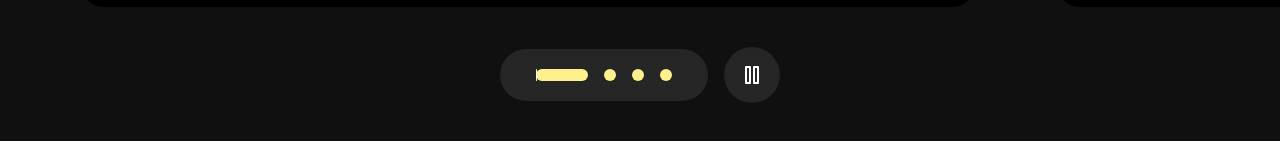
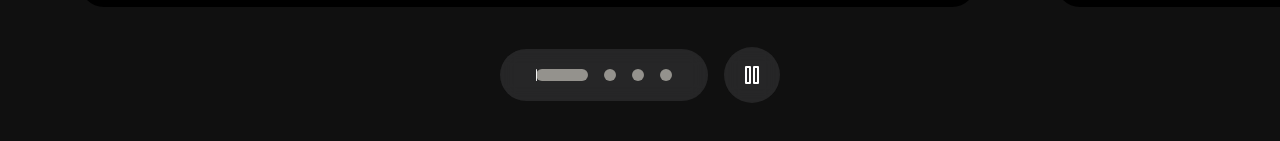
Before and after one commit to JenkinHe/Phone-Website-Clone-Nextjs-GSAP-Threejs, a React (Vite) app: page / in a window 1280 px wide. Shown: the part 1589-1730 px from the top of the page. Built offline with nearby package versions, Linux system fonts and the light colour scheme.

Commit message:
fixed color bug

```diff
--- a/src/components/VideoCarousel.jsx
+++ b/src/components/VideoCarousel.jsx
@@ -201,7 +201,7 @@ const VideoCarousel = () => {
                     {videoRef.current.map((_, i) => (
                         <span
                             key={i}
-                            className="mx-2 w-3 h-3 bg-yellow-200 rounded-full relative cursor-pointer"
+                            className="mx-2 w-3 h-3 bg-gray-100 rounded-full relative cursor-pointer"
                             ref={(el) => (videoDivRef.current[i] = el)}
                         >
                             <span
```
